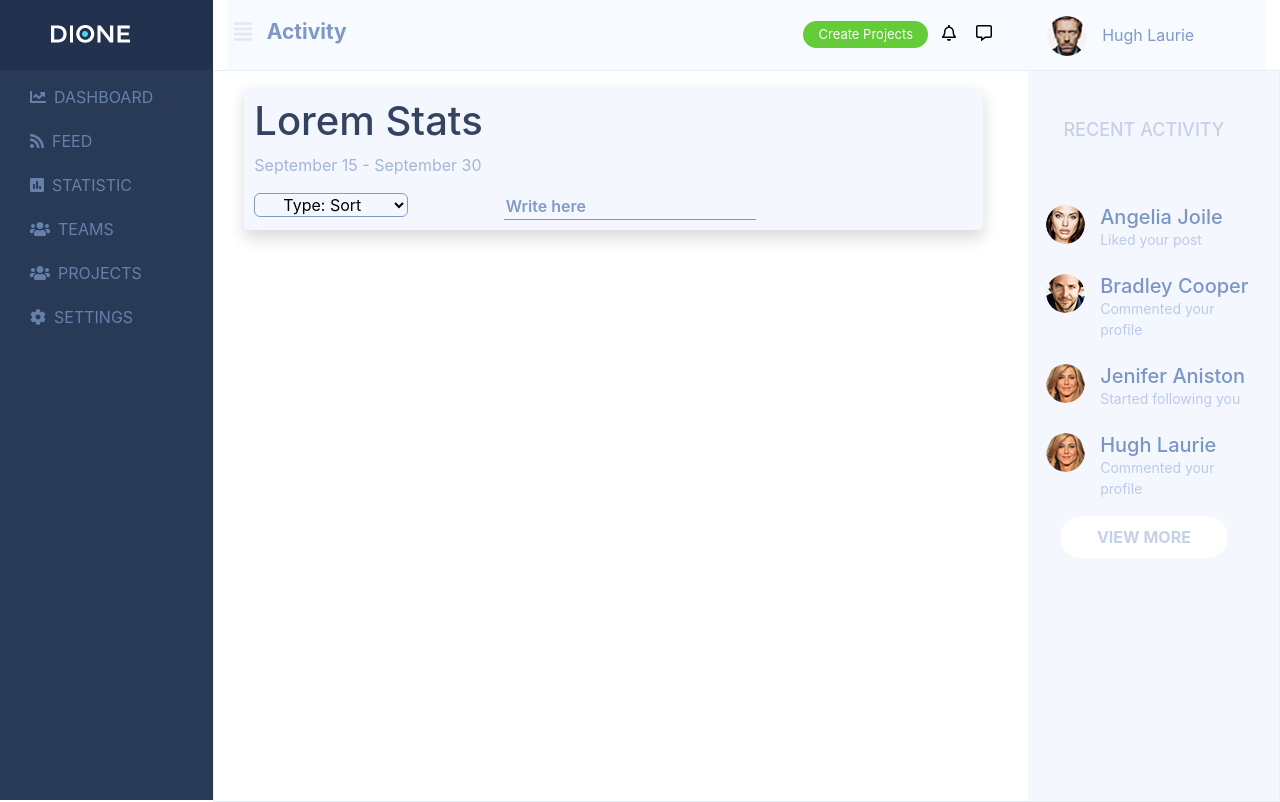
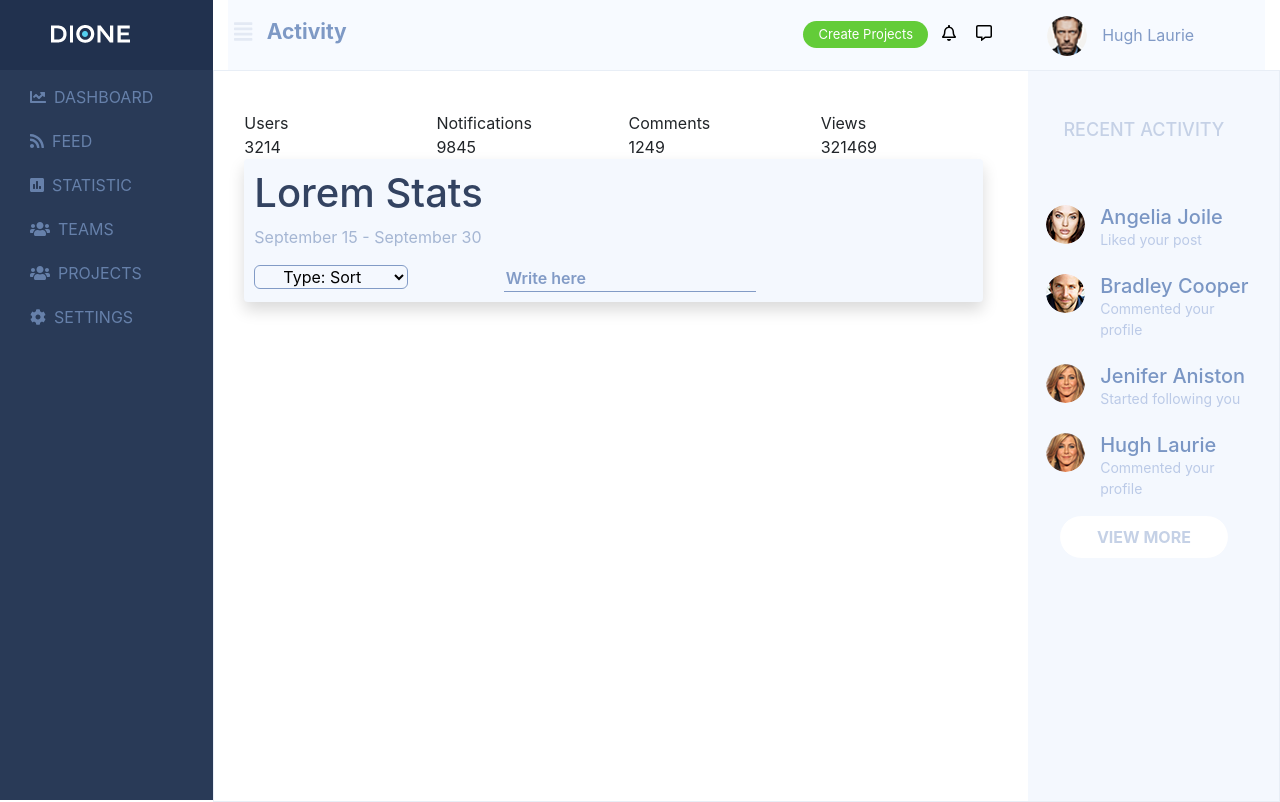
Before and after one commit to yllipetrovci/ylli-petrovci-react-js-boilerplate, a React (Create React App) app: page / in a window 1280 px wide. Built offline with nearby package versions, Linux system fonts and the light colour scheme.

Commit message:
add example cards

```diff
--- a/src/containers/dashboard.js
+++ b/src/containers/dashboard.js
@@ -4,6 +4,7 @@ import RecentActivities from '../components/recent-activites';
 import Select from '../components/select';
 import Panel from '../components/panel';
 import Input from '../components/input';
+import Card from '../components/card';
 
 class Dashboard extends Component {
     render() {
@@ -12,6 +13,20 @@ class Dashboard extends Component {
                 <div className="row row-modified dashboard-border">
                     <div className="col-9">
                         <div className="container pt-3">
+                            <div className="row">
+                                <div className="col-3">
+                                    <Card title="Users" value="3214" />
+                                </div>
+                                <div className="col-3">
+                                    <Card title="Notifications" value="9845" />
+                                </div>
+                                <div className="col-3">
+                                    <Card title="Comments" value="1249" />
+                                </div>
+                                <div className="col-3">
+                                    <Card title="Views" value="321469" />
+                                </div>
+                            </div>
                             <Panel title="Lorem Stats" paragraph="September 15 - September 30">
                                 <div className=" col-4">
                                     <Select />
```
